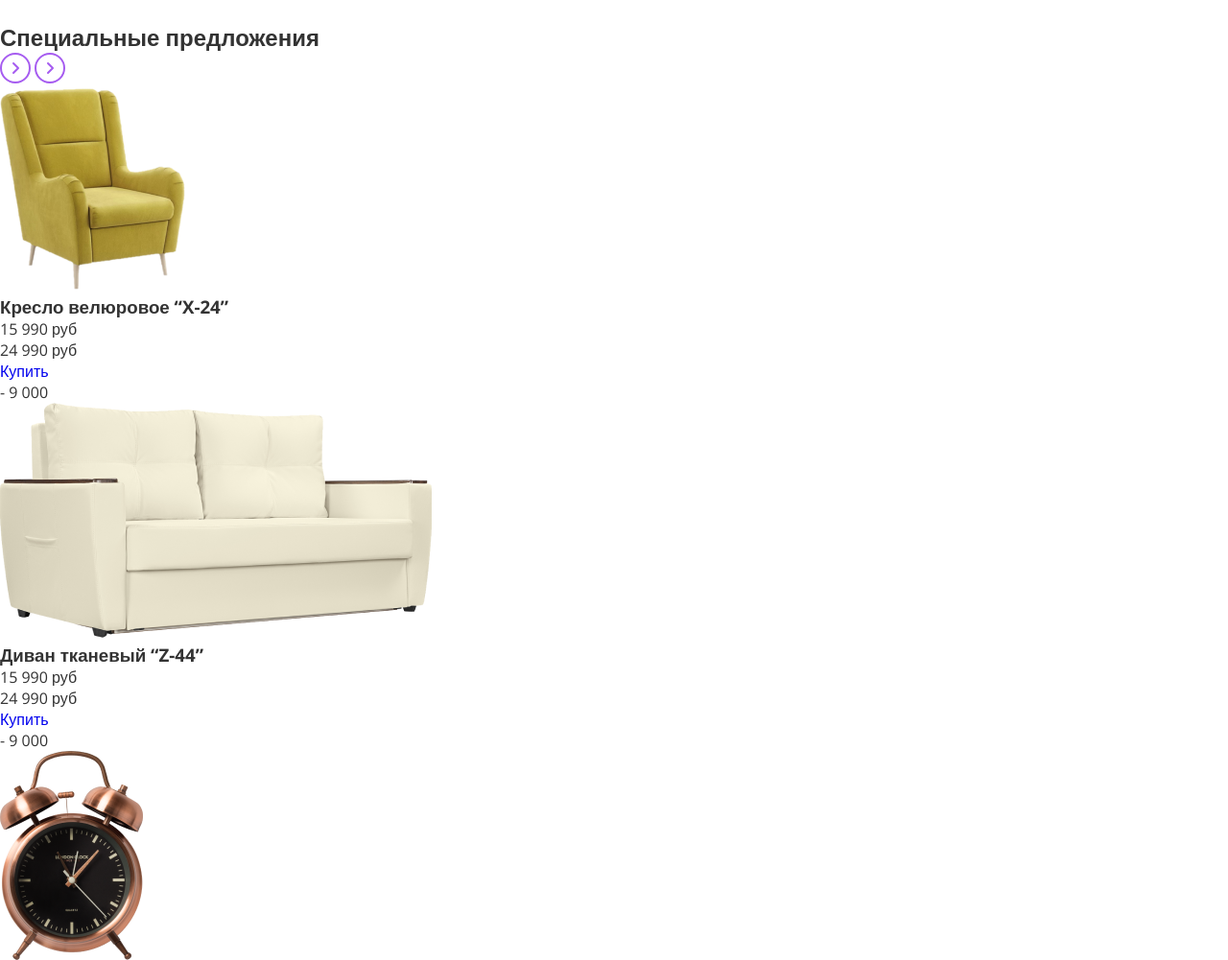
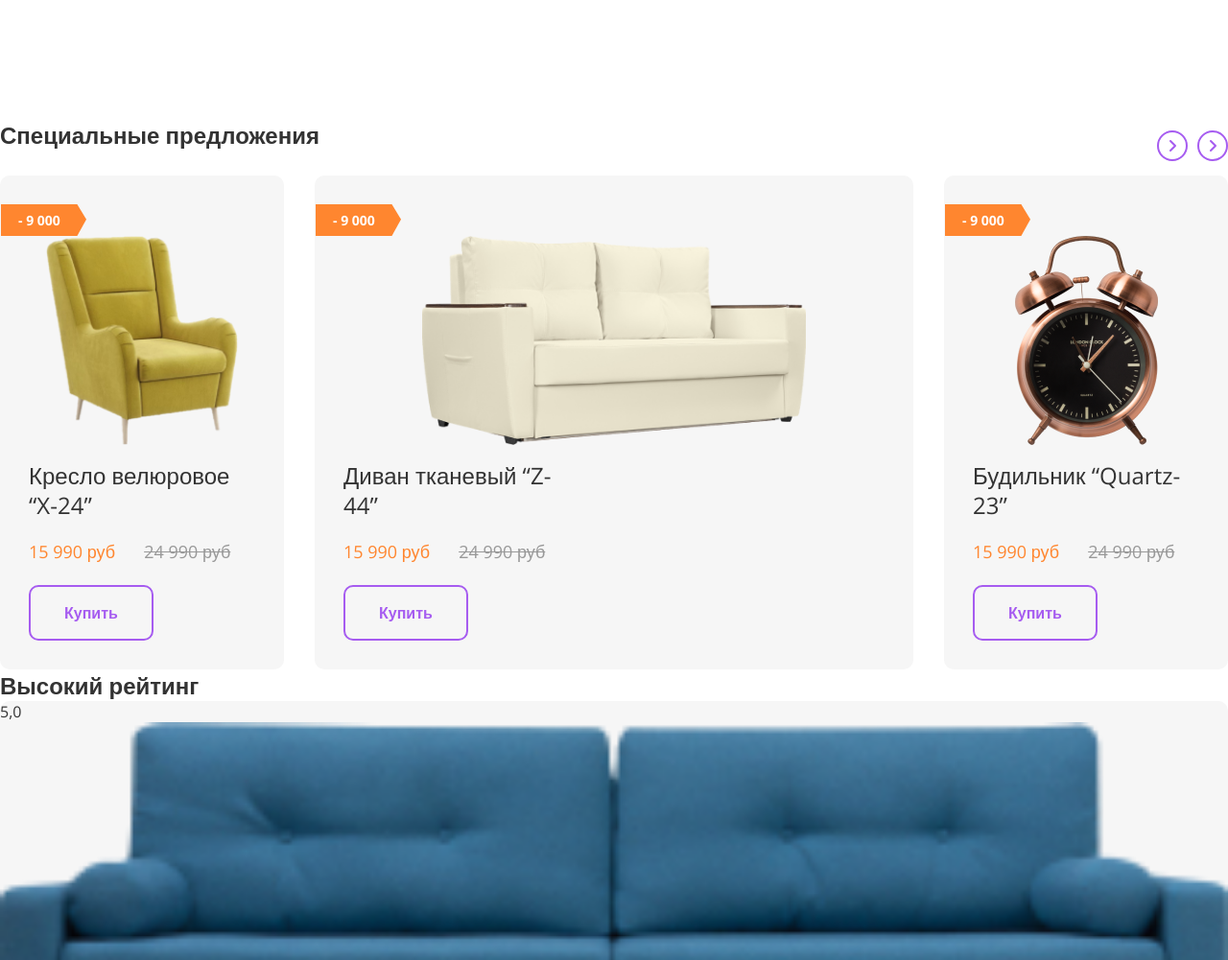
Before and after one commit to vladimir-andrushchenko2/furnitureShop, a website built with webpack: page src/index.html in a window 1280 px wide. Shown: the part 600-1601 px from the top of the page at 96% size. Built offline with nearby package versions, Linux system fonts and the light colour scheme; files whose address does not match are found by name.

Commit message:
styled special offers section

```diff
--- a/src/index.html
+++ b/src/index.html
@@ -102,10 +102,10 @@
       </div>
     </section>
 
-    <section class="offers">
+    <section class="offers container">
       <h2 class="offers__title">Специальные предложения</h2>
       <div class="offers__controls">
-        <button type="button" class="offers__back-btn" aria-label="previous special offer" disabled>
+        <button type="button" class="offers__controls_back" aria-label="previous special offer" disabled>
           <svg width="32" height="32" viewBox="0 0 32 32" fill="none" xmlns="http://www.w3.org/2000/svg">
             <path d="M14 11L19 16L14 21" stroke="#A65CF0" stroke-width="2" stroke-linecap="round"
               stroke-linejoin="round" />
@@ -113,7 +113,7 @@
           </svg>
 
         </button>
-        <button type="button" class="offers__next-btn" aria-label="next special offer">
+        <button type="button" class="offers__controls_next" aria-label="next special offer">
           <svg width="32" height="32" viewBox="0 0 32 32" fill="none" xmlns="http://www.w3.org/2000/svg">
             <path d="M14 11L19 16L14 21" stroke="#A65CF0" stroke-width="2" stroke-linecap="round"
               stroke-linejoin="round" />
@@ -123,40 +123,40 @@
       </div>
       <ul class="offers__list">
         <li class="offer card">
+          <p class="offer__discount">- 9 000</p>
           <img class="offer__img" src="<%=require('./img/mock/special/armchair.png')%>" alt="кресло">
           <div class="offer__info">
             <h3 class="offer__title">Кресло велюровое “X-24”</h3>
             <div class="offer__price-container">
               <p class="offer__price">15 990 руб</p>
-              <p class="offer__price_before">24 990 руб</p>
+              <p class="offer__price offer__price_before">24 990 руб</p>
             </div>
             <a class="offer__link secondary-btn" href="#">Купить</a>
           </div>
-          <p class="offer__discount">- 9 000</p>
         </li>
         <li class="offer card">
+          <p class="offer__discount">- 9 000</p>
           <img class="offer__img" src="<%=require('./img/mock/special/sofa-white.png')%>" alt="кресло">
           <div class="offer__info">
             <h3 class="offer__title">Диван тканевый “Z-44”</h3>
             <div class="offer__price-container">
               <p class="offer__price">15 990 руб</p>
-              <p class="offer__price_before">24 990 руб</p>
+              <p class="offer__price offer__price_before">24 990 руб</p>
             </div>
             <a class="offer__link secondary-btn" href="#">Купить</a>
           </div>
-          <p class="offer__discount">- 9 000</p>
         </li>
         <li class="offer card">
+          <p class="offer__discount">- 9 000</p>
           <img class="offer__img" src="<%=require('./img/mock/special/clock.png')%>" alt="кресло">
           <div class="offer__info">
             <h3 class="offer__title">Будильник “Quartz-23”</h3>
             <div class="offer__price-container">
               <p class="offer__price">15 990 руб</p>
-              <p class="offer__price_before">24 990 руб</p>
+              <p class="offer__price offer__price_before">24 990 руб</p>
             </div>
             <a class="offer__link secondary-btn" href="#">Купить</a>
           </div>
-          <p class="offer__discount">- 9 000</p>
         </li>
       </ul>
     </section>
--- a/src/styles/_globals.scss
+++ b/src/styles/_globals.scss
@@ -4,6 +4,11 @@
   padding: 0;
   margin: 0;
   box-sizing: border-box;
+}
+
+body {
+  max-width: 1920px;
+  margin: auto;
 }
 
 body,
--- a/src/styles/style.scss
+++ b/src/styles/style.scss
@@ -194,7 +194,21 @@
   line-height: 100%;
 }
 
+.secondary-btn {
+  display: block;
+  max-width: max-content;
+  padding: 19px 35px;
+  border: 2px solid var.$primary;
+  border-radius: 10px;
+  font-weight: 600;
+  font-size: 16px;
+  line-height: 100%;
+  color: var.$primary;
+}
+
 .jumbotron {
+  margin-top: 32px;
+
   &__slide {
     background-image: url(../img/mock/jumbo/jumbo-1920-sofa.jpg);
     padding: 80px 0;
@@ -214,3 +228,106 @@
     margin-top: 71px;
   }
 }
+
+.offers {
+  margin-top: 70px;
+
+  display: grid;
+  grid-template-columns: repeat(2, 1fr);
+  grid-template-rows: auto auto;
+  grid-template-areas:
+    'title controls'
+    'list list';
+
+  &__title {
+    grid-area: title;
+    margin-bottom: 26px;
+  }
+
+  &__controls {
+    grid-area: controls;
+
+    display: flex;
+    justify-content: flex-end;
+
+    &_next {
+      margin-left: 10px;
+    }
+  }
+
+  &__list {
+    grid-area: list;
+
+    display: grid;
+    grid-template-columns: repeat(4, 1fr);
+    gap: 32px;
+
+    .offer:nth-child(2) {
+      grid-column: 2 / 4;
+    }
+  }
+}
+
+.card {
+  background-color: var.$gray-light;
+  border-radius: 10px;
+
+  display: flex;
+  flex-direction: column;
+}
+
+.offer {
+  $padding: 30px;
+
+  padding: $padding;
+
+  &__discount {
+    padding: 7px 29px 7px 19px;
+    background: center / contain no-repeat url(../img/ui/special-price-bg.svg);
+    max-width: max-content;
+    transform: translateX(-$padding);
+    font-weight: 700;
+    font-size: 14px;
+    line-height: 19px;
+    color: white;
+  }
+
+  &__img {
+    height: 218px;
+    object-fit: contain;
+  }
+
+  &__info {
+    margin-top: 16px;
+    max-width: 225px;
+  }
+
+  &__title {
+    font-weight: 400;
+    font-size: 24px;
+    line-height: 130%;
+  }
+
+  &__price-container {
+    display: flex;
+
+    margin-top: 22px;
+  }
+
+  &__price {
+    font-weight: 400;
+    font-size: 18px;
+    line-height: 130%;
+    color: var.$secondary;
+
+    &_before {
+      margin-left: 30px;
+      text-decoration: line-through;
+      color: var.$gray;
+    }
+  }
+
+  &__link {
+    margin-top: 22px;
+  }
+}
```
